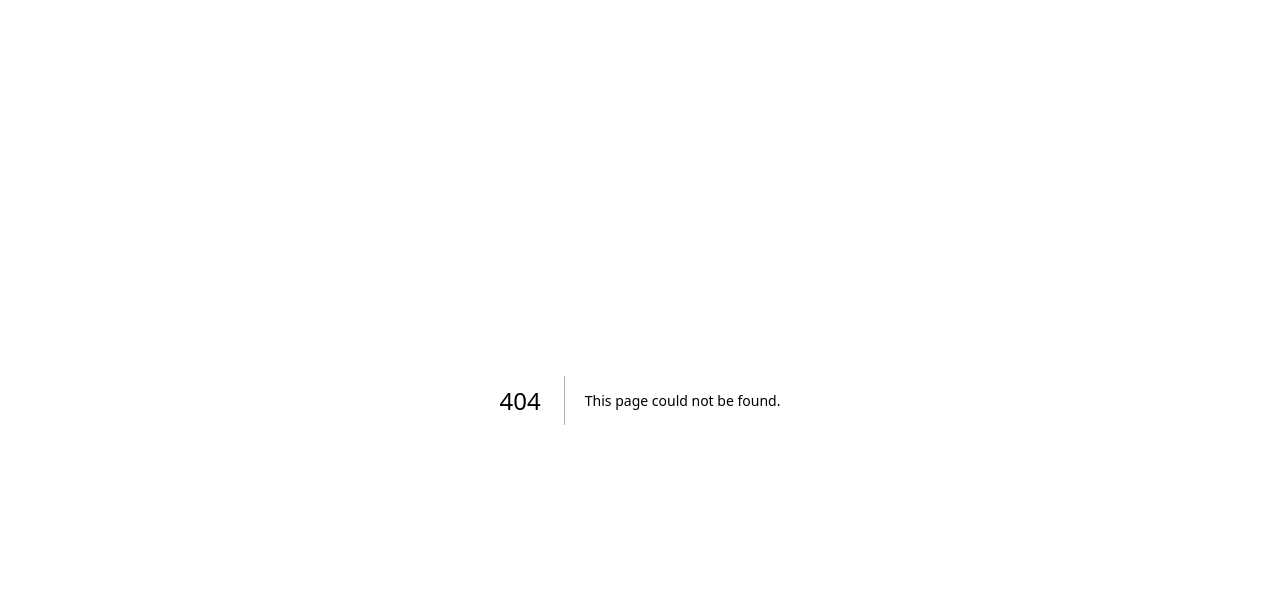
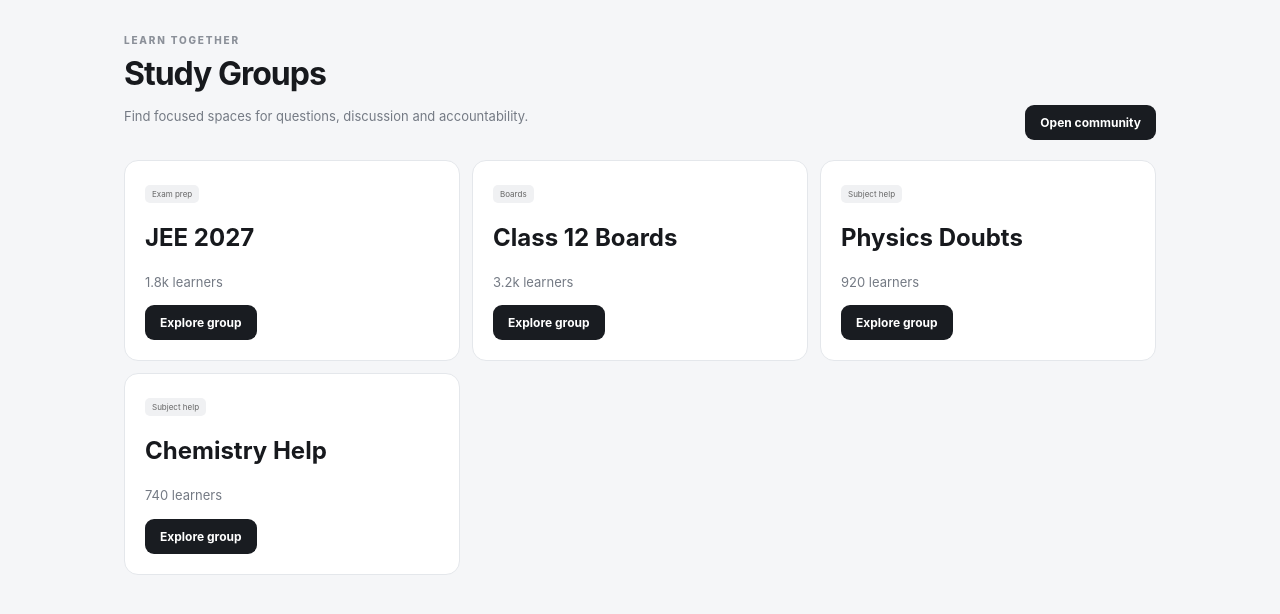
Before and after one commit to kuldeepvermas6364-oss/Lakshya, a Next.js app: page /groups in a window 1280 px wide. Before the commit this address had no page. Shown: the top 614 px of the page. Built offline with nearby package versions, Linux system fonts and the light colour scheme.

Commit message:
feat: add study groups page

```diff
--- /dev/null
+++ b/app/groups/page.tsx
@@ -0,0 +1,3 @@
+import Link from "next/link";
+const groups=[['JEE 2027','Exam prep','1.8k learners'],['Class 12 Boards','Boards','3.2k learners'],['Physics Doubts','Subject help','920 learners'],['Chemistry Help','Subject help','740 learners']];
+export default function Groups(){return <main className="simple-page"><div className="simple-head"><div><p className="eyebrow">LEARN TOGETHER</p><h1>Study Groups</h1><p className="muted">Find focused spaces for questions, discussion and accountability.</p></div><Link className="primary" href="/community">Open community</Link></div><div className="subject-grid">{groups.map(([name,type,count])=><section className="panel" key={name}><span className="tag">{type}</span><h2>{name}</h2><p className="muted">{count}</p><Link className="primary" href="/community">Explore group</Link></section>)}</div></main>}
```
